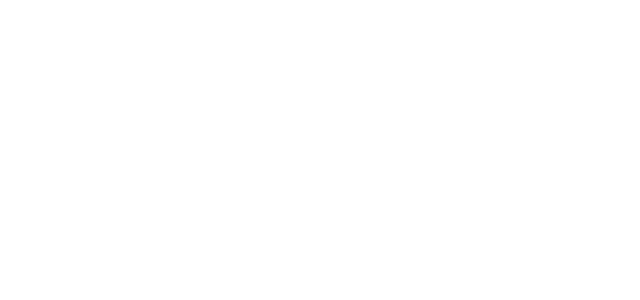
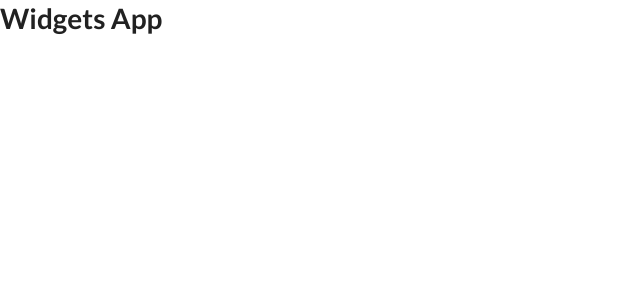
Before and after one commit to cncgate/my-react-app, a React (Create React App) app: page / in a window 1280 px wide. Shown: the top 300 px of the page, without its empty margins (0-640 px from the left). Built offline with nearby package versions, Linux system fonts and the light colour scheme.

Commit message:
Init app

```diff
--- /dev/null
+++ b/src/App.js
@@ -0,0 +1,5 @@
+import React from 'react';
+
+export default () => {
+    return <h1>Widgets App</h1>
+};
--- a/src/index.js
+++ b/src/index.js
@@ -1,10 +1,5 @@
 import React from 'react';
 import ReactDOM from 'react-dom';
-
-const App = () => {
-    return (
-        <div></div>
-    );
-};
+import App from './App'
 
 ReactDOM.render(<App />, document.querySelector('#root'));
```
